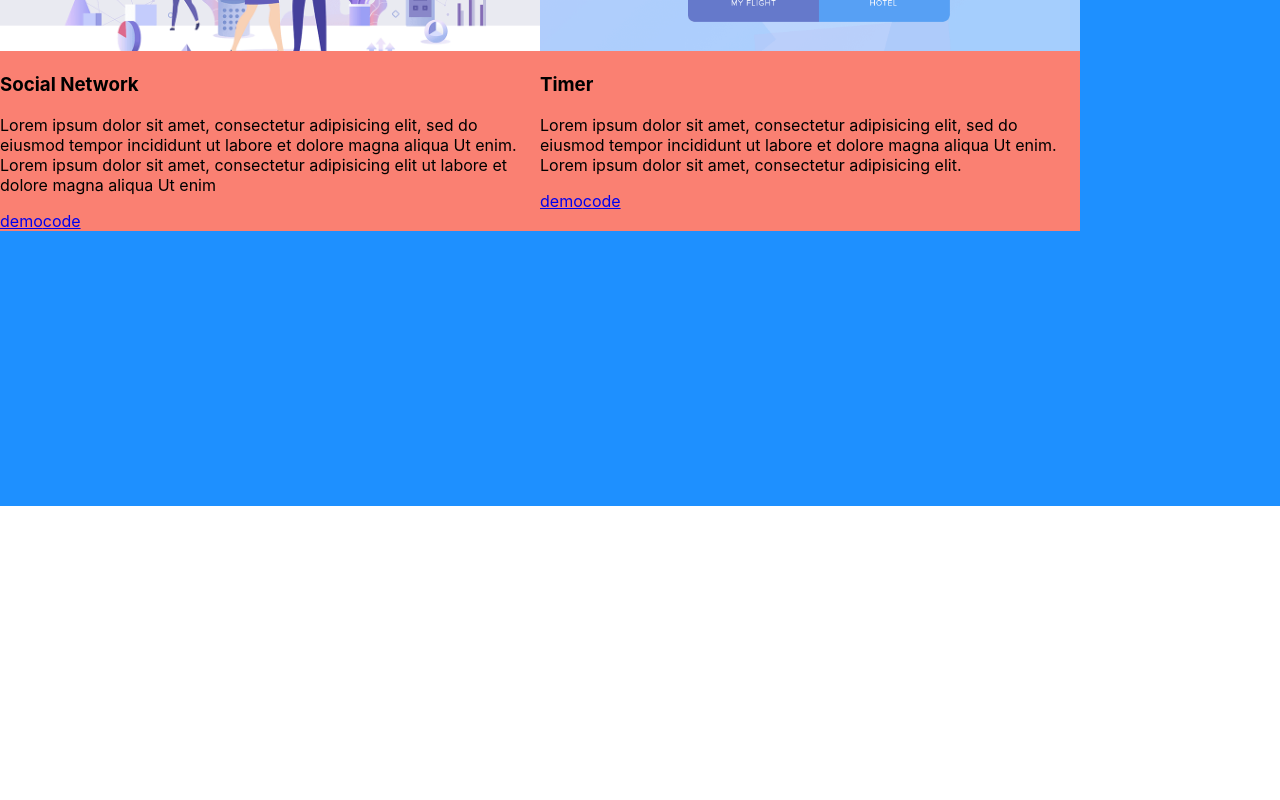
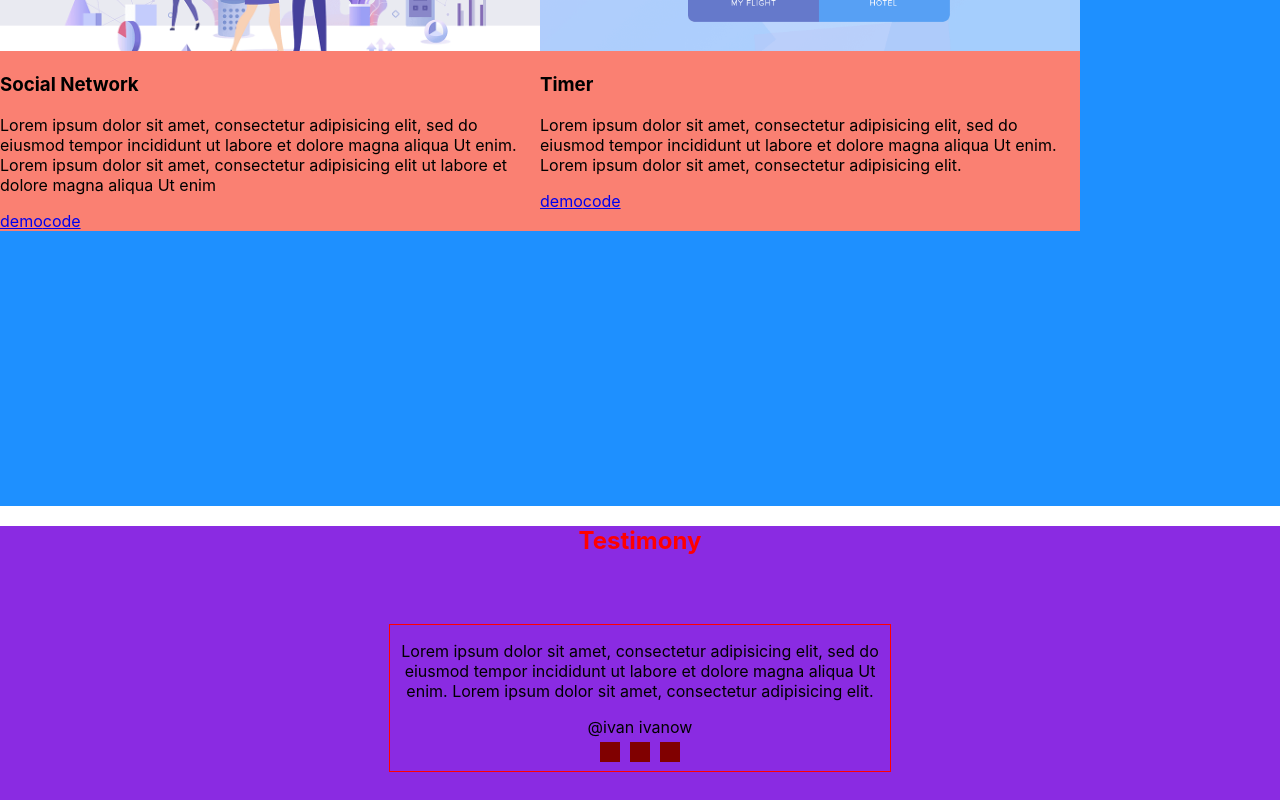
Before and after one commit to Sergey-Bukreev/Portfolio, a React app: page / in a window 1280 px wide. Shown: the part 1658-2458 px from the top of the page. Before the commit the page ends 2164 px from the top, so only its background shows below. Built offline with nearby package versions, Linux system fonts and the light colour scheme.

Commit message:
add Testimony section

```diff
--- a/src/App.tsx
+++ b/src/App.tsx
@@ -5,6 +5,7 @@
 import {Maine} from "./layout/sections/maine/Maine";
 import {Skills} from "./layout/sections/skills/Skills";
 import {Works} from "./layout/sections/works/Works";
+import {Testimony} from "./layout/sections/testimony/Testimony";
 
 
 
@@ -15,6 +16,7 @@
                 <Maine />
                 <Skills />
                 <Works />
+                <Testimony />
             </div>
 
 
--- /dev/null
+++ b/src/components/slider/Slider.tsx
@@ -0,0 +1,45 @@
+import React from 'react';
+import styled from "styled-components";
+import {FlexWrapper} from "../FlexWrapper";
+
+ export const Slider = () => {
+    return (
+        <StyledSlider>
+          <FlexWrapper>
+              <Slide>
+                  <Text>Lorem ipsum dolor sit amet, consectetur adipisicing elit, sed do eiusmod tempor incididunt ut labore et dolore magna aliqua Ut enim. Lorem ipsum dolor sit amet, consectetur adipisicing elit.</Text>
+                  <Name>@ivan ivanow</Name>
+              </Slide>
+          </FlexWrapper>
+           <Pagination>
+            <span></span>
+               <span></span>
+               <span></span>
+           </Pagination>
+        </StyledSlider>
+    );
+};
+
+const StyledSlider = styled.div`
+border: 1px solid red;
+  max-width: 500px;
+  display: flex;
+  flex-direction: column;
+  align-items: center;
+`
+
+const Slide = styled.div`
+
+  text-align: center;
+`
+const Text = styled.p``
+const Name = styled.span``
+const Pagination = styled.div`
+span {
+  display: inline-block;
+  width: 20px;
+  height: 20px;
+  margin: 5px;
+  background-color: maroon;
+}
+`
--- /dev/null
+++ b/src/layout/sections/testimony/Testimony.tsx
@@ -0,0 +1,25 @@
+import React from 'react';
+import styled from "styled-components";
+import {SectionTitle} from "../../../components/SectionTitle";
+import Icon from "../../../components/icon/Icon";
+import {Slider} from "../../../components/slider/Slider";
+import {FlexWrapper} from "../../../components/FlexWrapper";
+
+export const Testimony = () => {
+    return (
+        <StyledTestimony>
+         <SectionTitle>Testimony</SectionTitle>
+            <FlexWrapper direction={"column"} align={"center"}>
+                <Icon iconId={"quoteSvg"} />
+                <Slider />
+
+            </FlexWrapper>
+        </StyledTestimony>
+    );
+};
+
+const StyledTestimony = styled.section`
+min-height: 100vh;
+  background-color: blueviolet;
+  min-height: 50vh;
+`
```
